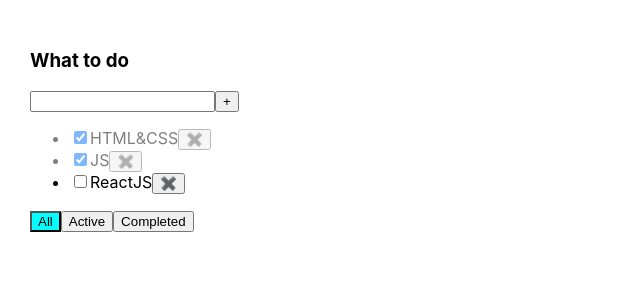
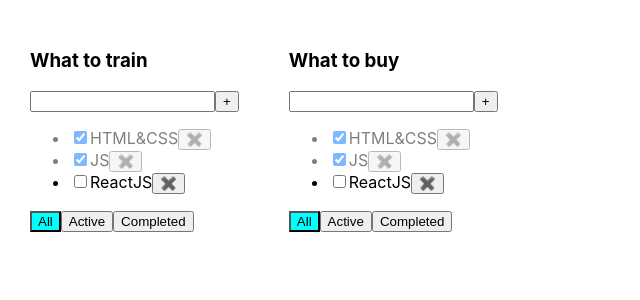
Before and after one commit to tenadopt/to-do-list-last-version, a React (Create React App) app: page / in a window 1280 px wide. Shown: the top 300 px of the page, without its empty margins (0-640 px from the left). Built offline with nearby package versions, Linux system fonts and the light colour scheme.

Commit message:
Add array todolists

```diff
--- a/src/App.tsx
+++ b/src/App.tsx
@@ -1,70 +1,88 @@
 import React, {useState} from 'react';
 import './App.css';
-import {Todolist} from "./Todolist";
+import {TaskType, Todolist} from "./Todolist";
 import {v1} from "uuid";
 
 export type FilterValueType = 'All' | 'Active' | 'Completed'
 
+type TodolistType = {
+    id: string
+    title: string
+    filter: FilterValueType
+}
+
+// type TasksType = {
+//     [key:string]: TaskType[]
+// }
+
+type TasksType = Record<string, TaskType[]>
 
 function App() {
-    const [tasks, setTask] = useState([
+
+    let todolistsId1 = v1();
+    let todolistsId2 = v1();
+
+    const [todolists, setTodolists] = useState<TodolistType[]>(
+        [
+            {id: todolistsId1, title: 'What to train', filter: 'All'},
+            {id: todolistsId2, title: 'What to buy', filter: 'All'}
+        ]
+    )
+
+    const [tasks, setTask] = useState<TasksType>({
+            [todolistsId1]: [
                 {id: v1(), title: "HTML&CSS", isDone: true},
                 {id: v1(), title: "JS", isDone: true},
-        {id: v1(), title: "ReactJS", isDone: false}])
+                {id: v1(), title: "ReactJS", isDone: false}],
+            [todolistsId2]: [
+                {id: v1(), title: "HTML&CSS", isDone: true},
+                {id: v1(), title: "JS", isDone: true},
+                {id: v1(), title: "ReactJS", isDone: false}]
+        }
+    )
 
-    const [filter, setFilter] = useState<FilterValueType>('All')
-
-    let tasksForTodolist = tasks
-
-    if (filter === 'Active') {
-        tasksForTodolist = tasks.filter(task => !task.isDone)
+    const checkBoxChangeTask = (todolistId: string, taskId: string, newIsDoneValue: boolean) => {
+        setTask({...tasks, [todolistId]: tasks[todolistId].map(el => el.id===taskId ? {...el, isDone: newIsDoneValue} : el) })
     }
 
-    if (filter === 'Completed') {
-        tasksForTodolist = tasks.filter(task => task.isDone)
+    const changeFilter = (todolistId: string, value: FilterValueType) => {
+        const todolist = todolists.map(el => el.id === todolistId ? el.filter = value : el)
+        setTodolists([...todolists])
     }
 
-    const changeFilter = (value: FilterValueType) => {
-        setFilter(value)
+    const addTask = (todolistId: string, title: string) => {
+        const newTask = {id: v1(), title: title, isDone: false}
+        const newTasks = {...tasks, [todolistId]: [...tasks[todolistId], newTask]}
+        setTask(newTasks)
     }
 
-    const addTask = (title: string) => {
-        const newTask = {id: v1(), title: title, isDone: false}
-        setTask([newTask, ...tasks])
+    const removeTask = (todolistId: string, id: string) => {
+       setTask({...tasks, [todolistId]: tasks[todolistId].filter(el=>el.id!==id)})
     }
-
-    // let tasks1 = [
-    //     {id: 1, title: "HTML&CSS", isDone: true},
-    //     {id: 2, title: "JS", isDone: true},
-    //     {id: 3, title: "ReactJS", isDone: false}
-    // ]
-    // const tasks2 = [
-    //     {id: 1, title: "Hello world", isDone: true},
-    //     {id: 2, title: "I am Happy", isDone: false},
-    //     {id: 3, title: "Yo", isDone: false}
-    // ]
-
-    const removeTask = (id: string) => {
-        const filtredTasks1 = tasks.filter(el => el.id !== id)
-        setTask(filtredTasks1)
-    }
-
-    const checkBoxChangeTask = (taskId: string, newIsDoneValue: boolean) => {
-            setTask(tasks.map(el => el.id === taskId ? {...el, isDone: newIsDoneValue} : el))
-    }
-
 
     return (
         <div className="App">
-            <Todolist
-                title='What to do'
+            {todolists.map(todolist => {
+                let tasksForTodolist = tasks[todolist.id]
+
+                if (todolist.filter === 'Active') {
+                    tasksForTodolist = tasks[todolist.id].filter(task => !task.isDone)
+                }
+
+                if (todolist.filter === 'Completed') {
+                    tasksForTodolist = tasks[todolist.id].filter(task => task.isDone)
+                }
+                return <Todolist key={todolist.id}
+                                 id={todolist.id}
+                                 title={todolist.title}
                                  tasks={tasksForTodolist}
                                  removeTask={removeTask}
                                  changeFilter={changeFilter}
                                  addTask={addTask}
                                  checkBoxChangeTask={checkBoxChangeTask}
-                filter={filter}
+                                 filter={todolist.filter}
                 />
+            })}
         </div>
     );
 }
--- a/src/Todolist.tsx
+++ b/src/Todolist.tsx
@@ -2,19 +2,20 @@ import React, {ChangeEvent, useState} from 'react';
 import {FilterValueType} from "./App";
 import './App.css'
 
-type TaskType = {
+export type TaskType = {
     id: string
     title: string
     isDone: boolean
 }
 
 type PropsType = {
+    id: string
     title: string
     tasks: Array<TaskType>
-    removeTask: (taskId: string) => void
-    changeFilter: (value: FilterValueType) => void
-    addTask: (title: string) => void
-    checkBoxChangeTask: (taskId: string, newIsDoneValue: boolean) => void
+    removeTask: (todolistId: string, taskId: string) => void
+    changeFilter: (todolistId: string, value: FilterValueType) => void
+    addTask: (todolistId: string, title: string) => void
+    checkBoxChangeTask: (todolistId: string, taskId: string, newIsDoneValue: boolean) => void
     filter: FilterValueType
 }
 
@@ -25,19 +26,19 @@ export const Todolist = (props: PropsType) => {
 
     const addTaskHandler = () => {
         if (title.trim() !== '') {
-            props.addTask(title.trim())
+            props.addTask(props.id, title.trim())
             setTitle('')
         } else setError('Title is Requied')
         setTitle('')
     }
     const changeFilterAllHandler = () => {
-        props.changeFilter('All')
+        props.changeFilter(props.id,'All')
     }
     const changeFilterActiveHandler = () => {
-        props.changeFilter('Active')
+        props.changeFilter(props.id,'Active')
     }
     const changeFilterCompletedHandler = () => {
-        props.changeFilter('Completed')
+        props.changeFilter(props.id,'Completed')
     }
     const onChangeInputHandler = (e: ChangeEvent<HTMLInputElement>) => setTitle(e.currentTarget.value);
     const onChangeEnterHandler = (e: React.KeyboardEvent<HTMLInputElement>) => {
@@ -70,18 +71,23 @@ export const Todolist = (props: PropsType) => {
                                 checked={task.isDone}
                                 onChange={(e) => {
                                     const newIsDoneValue = e.currentTarget.checked
-                                    props.checkBoxChangeTask(task.id, newIsDoneValue)
+                                    props.checkBoxChangeTask(props.id, task.id, newIsDoneValue)
                                 }}/>
                             <span>{task.title}</span>
-                            <button onClick={() => props.removeTask(task.id)}>✖️</button>
+                            <button onClick={() => props.removeTask(props.id, task.id)}>✖️</button>
                         </li>
                     )
                 })}
             </ul>
             <div>
-                <button className={props.filter==='All' ? 'active-filter' : ''} onClick={changeFilterAllHandler}>All</button>
-                <button className={props.filter==='Active' ? 'active-filter' : ''} onClick={changeFilterActiveHandler}>Active</button>
-                <button className={props.filter==='Completed' ? 'active-filter' : ''}onClick={changeFilterCompletedHandler}>Completed</button>
+                <button className={props.filter === 'All' ? 'active-filter' : ''} onClick={changeFilterAllHandler}>All
+                </button>
+                <button className={props.filter === 'Active' ? 'active-filter' : ''}
+                        onClick={changeFilterActiveHandler}>Active
+                </button>
+                <button className={props.filter === 'Completed' ? 'active-filter' : ''}
+                        onClick={changeFilterCompletedHandler}>Completed
+                </button>
             </div>
         </div>
     );
```
Lines whose indentation alone changed are shown as unchanged.
